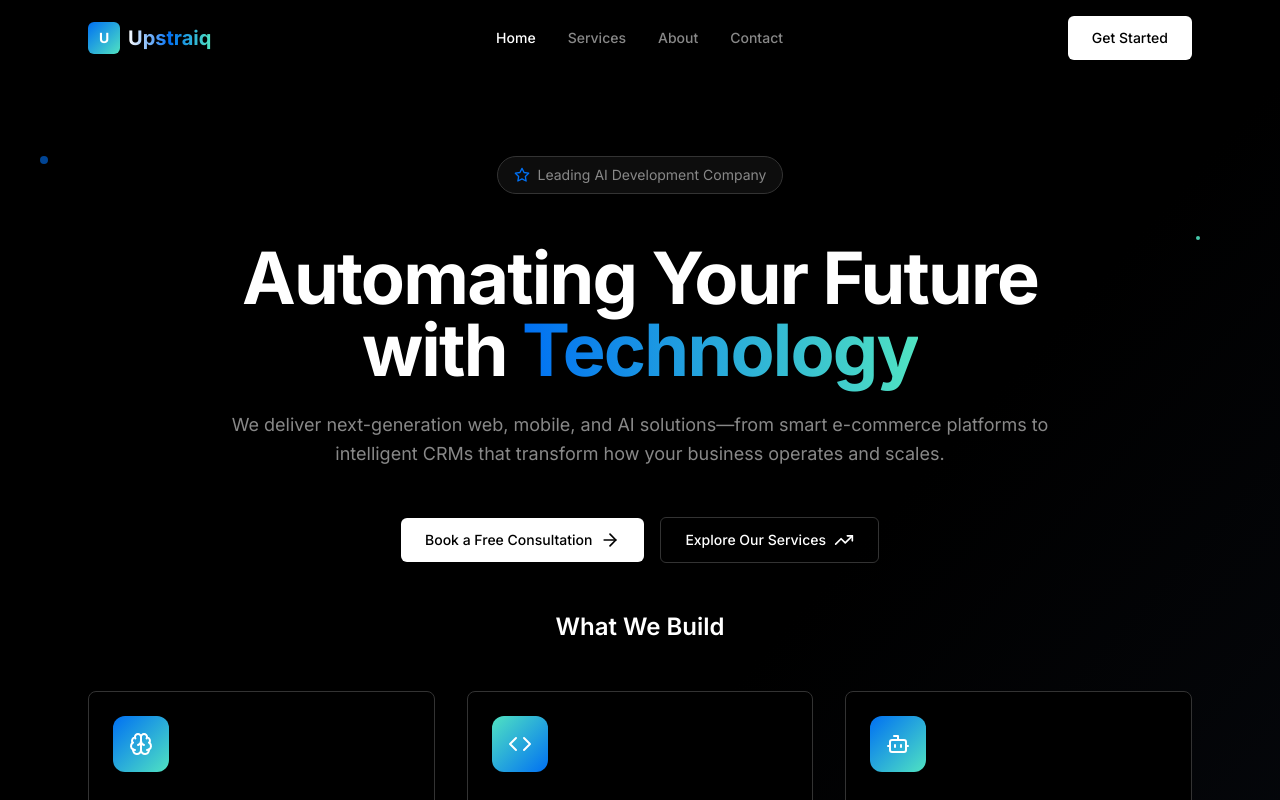
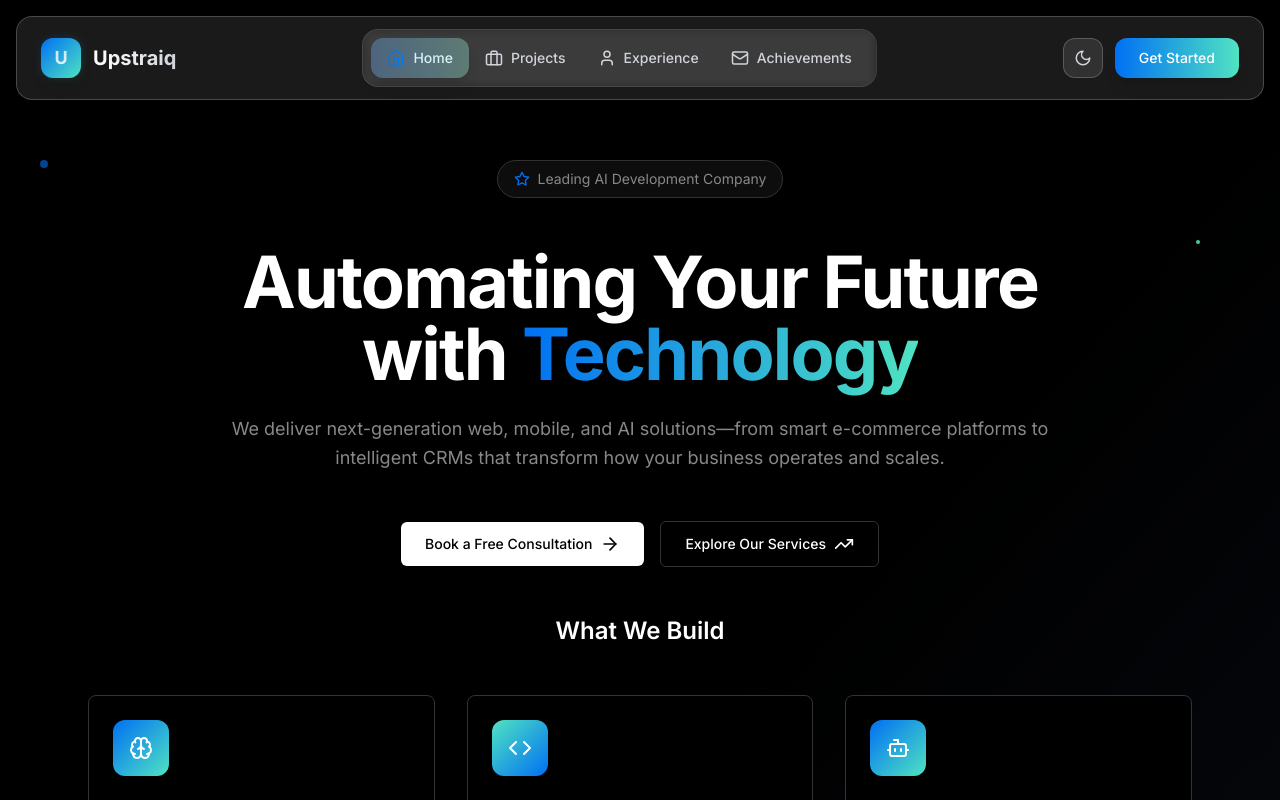
Before and after one commit to ASHUTOSH2224/Company_Website, a React (Vite) app: page / in a window 1280 px wide. Shown: the top 800 px of the page. Built offline with nearby package versions, Linux system fonts and the light colour scheme.

Commit message:
modified the Header

```diff
--- a/src/App.tsx
+++ b/src/App.tsx
@@ -46,7 +46,7 @@ function App() {
   return (
     <div className="min-h-screen bg-black">
       <Header currentPage={currentPage} setCurrentPage={setCurrentPage} />
-      <main>
+      <main className="pt-20">
         {renderPage()}
       </main>
       <Footer currentPage={currentPage} setCurrentPage={setCurrentPage} />
--- a/src/components/Header.tsx
+++ b/src/components/Header.tsx
@@ -1,5 +1,5 @@
 import React, { useState, useEffect } from 'react';
-import { Menu, X } from 'lucide-react';
+import { Menu, X, Home, Briefcase, User, Mail, Moon, Sun } from 'lucide-react';
 
 interface HeaderProps {
   currentPage: string;
@@ -9,6 +9,7 @@ interface HeaderProps {
 export const Header: React.FC<HeaderProps> = ({ currentPage, setCurrentPage }) => {
   const [isMenuOpen, setIsMenuOpen] = useState(false);
   const [isScrolled, setIsScrolled] = useState(false);
+  const [darkMode, setDarkMode] = useState(true);
 
   useEffect(() => {
     const handleScroll = () => {
@@ -20,88 +21,162 @@ export const Header: React.FC<HeaderProps> = ({ currentPage, setCurrentPage }) =
   }, []);
 
   const navigationItems = [
-    { id: 'home', label: 'Home' },
-    { id: 'services', label: 'Services' },
-    { id: 'about', label: 'About' },
-    { id: 'contact', label: 'Contact' }
+    { id: 'home', label: 'Home', icon: Home },
+    { id: 'services', label: 'Projects', icon: Briefcase },
+    { id: 'about', label: 'Experience', icon: User },
+    { id: 'contact', label: 'Achievements', icon: Mail }
   ];
 
   return (
-    <header className="relative bg-black">
-      <div className="container-custom">
-        <div className="flex items-center justify-between py-4">
-          {/* Logo */}
+    <header className={`fixed top-0 left-0 right-0 z-50 transition-all duration-300 ${
+      isScrolled ? 'py-2' : 'py-4'
+    }`}>
+      <div className="container mx-auto px-4 max-w-7xl">
+        {/* Main Navigation Container */}
+        <div className={`relative backdrop-blur-lg bg-white/10 border border-white/20 rounded-2xl shadow-2xl transition-all duration-300 ${
+          isScrolled ? 'shadow-xl' : 'shadow-2xl'
+        }`}>
+          <div className="flex items-center justify-between px-6 py-3">
+
+            {/* Logo Section */}
             <div
               onClick={() => setCurrentPage('home')}
-            className="flex items-center gap-2 cursor-pointer group"
+              className="flex items-center gap-3 cursor-pointer group"
             >
-            <div className="w-8 h-8 bg-gradient-to-br from-[#0070f3] to-[#50e3c2] rounded-md flex items-center justify-center">
-              <span className="text-white font-bold text-sm">U</span>
+              <div className="relative">
+                <div className="w-10 h-10 bg-gradient-to-br from-[#0070f3] to-[#50e3c2] rounded-xl flex items-center justify-center shadow-lg group-hover:shadow-xl transition-all duration-300 group-hover:scale-110">
+                  <span className="text-white font-bold text-lg">U</span>
                 </div>
-            <span className="text-xl font-bold gradient-text">Upstraiq</span>
+                <div className="absolute inset-0 bg-gradient-to-br from-[#0070f3] to-[#50e3c2] rounded-xl opacity-20 group-hover:opacity-40 transition-opacity duration-300 blur-sm"></div>
+              </div>
+              <span className="text-xl font-bold bg-gradient-to-r from-white to-gray-300 bg-clip-text text-transparent group-hover:from-[#0070f3] group-hover:to-[#50e3c2] transition-all duration-300">
+                Upstraiq
+              </span>
             </div>
 
             {/* Desktop Navigation */}
-          <nav className="hidden md:flex items-center gap-8">
-            {navigationItems.map((item) => (
+            <nav className="hidden md:flex items-center">
+              <div className="flex items-center bg-white/5 backdrop-blur-sm rounded-2xl p-2 border border-white/10">
+                {navigationItems.map((item, index) => {
+                  const Icon = item.icon;
+                  const isActive = currentPage === item.id;
+
+                  return (
                     <button
                       key={item.id}
                       onClick={() => setCurrentPage(item.id)}
-                className={`nav-link ${currentPage === item.id ? 'active' : ''}`}
+                      className={`group relative flex items-center gap-2 px-4 py-2.5 rounded-xl transition-all duration-300 ${
+                        isActive
+                          ? 'bg-white/20 text-white shadow-lg'
+                          : 'text-gray-300 hover:text-white hover:bg-white/10'
+                      }`}
                     >
-                {item.label}
+                      <Icon
+                        size={18}
+                        className={`transition-all duration-300 ${
+                          isActive ? 'text-[#0070f3]' : 'group-hover:text-[#0070f3]'
+                        }`}
+                      />
+                      <span className="font-medium text-sm">{item.label}</span>
+
+                      {/* Active indicator */}
+                      {isActive && (
+                        <div className="absolute inset-0 bg-gradient-to-r from-[#0070f3]/20 to-[#50e3c2]/20 rounded-xl"></div>
+                      )}
                     </button>
-            ))}
+                  );
+                })}
+              </div>
             </nav>
 
+            {/* Right Side Actions */}
+            <div className="hidden md:flex items-center gap-3">
+              {/* Theme Toggle */}
+              <button
+                onClick={() => setDarkMode(!darkMode)}
+                className="p-2.5 rounded-xl bg-white/10 border border-white/20 hover:bg-white/20 transition-all duration-300 group"
+              >
+                {darkMode ? (
+                  <Moon size={18} className="text-gray-300 group-hover:text-white transition-colors" />
+                ) : (
+                  <Sun size={18} className="text-gray-300 group-hover:text-white transition-colors" />
+                )}
+              </button>
+
               {/* CTA Button */}
-          <div className="hidden md:flex items-center gap-4">
               <button
                 onClick={() => setCurrentPage('contact')}
-              className="btn-primary"
+                className="relative px-6 py-2.5 bg-gradient-to-r from-[#0070f3] to-[#50e3c2] rounded-xl text-white font-medium text-sm shadow-lg hover:shadow-xl transition-all duration-300 hover:scale-105 group overflow-hidden"
               >
-              Get Started
+                <span className="relative z-10">Get Started</span>
+                <div className="absolute inset-0 bg-gradient-to-r from-[#50e3c2] to-[#0070f3] opacity-0 group-hover:opacity-100 transition-opacity duration-300"></div>
               </button>
             </div>
 
             {/* Mobile Menu Button */}
             <button
               onClick={() => setIsMenuOpen(!isMenuOpen)}
-            className="md:hidden p-2 text-white hover:text-[#0070f3] transition-colors"
+              className="md:hidden p-2.5 rounded-xl bg-white/10 border border-white/20 hover:bg-white/20 transition-all duration-300"
             >
-            {isMenuOpen ? <X size={24} /> : <Menu size={24} />}
+              {isMenuOpen ? (
+                <X size={20} className="text-white" />
+              ) : (
+                <Menu size={20} className="text-white" />
+              )}
             </button>
           </div>
 
           {/* Mobile Menu */}
           {isMenuOpen && (
-          <div className="md:hidden border-t border-[#333] py-4">
-            <nav className="flex flex-col gap-4">
-              {navigationItems.map((item) => (
+            <div className="md:hidden border-t border-white/10 p-4">
+              <nav className="space-y-2">
+                {navigationItems.map((item) => {
+                  const Icon = item.icon;
+                  const isActive = currentPage === item.id;
+
+                  return (
                     <button
                       key={item.id}
                       onClick={() => {
                         setCurrentPage(item.id);
                         setIsMenuOpen(false);
                       }}
-                  className={`nav-link text-left ${currentPage === item.id ? 'active' : ''}`}
+                      className={`w-full flex items-center gap-3 px-4 py-3 rounded-xl transition-all duration-300 ${
+                        isActive
+                          ? 'bg-white/20 text-white'
+                          : 'text-gray-300 hover:text-white hover:bg-white/10'
+                      }`}
                     >
-                  {item.label}
+                      <Icon size={18} className={isActive ? 'text-[#0070f3]' : ''} />
+                      <span className="font-medium">{item.label}</span>
                     </button>
-              ))}
+                  );
+                })}
+
+                <div className="pt-4 space-y-2">
+                  <button
+                    onClick={() => setDarkMode(!darkMode)}
+                    className="w-full flex items-center gap-3 px-4 py-3 rounded-xl bg-white/10 border border-white/20 text-gray-300 hover:text-white hover:bg-white/20 transition-all duration-300"
+                  >
+                    {darkMode ? <Moon size={18} /> : <Sun size={18} />}
+                    <span className="font-medium">Theme</span>
+                  </button>
+
                   <button
                     onClick={() => {
                       setCurrentPage('contact');
                       setIsMenuOpen(false);
                     }}
-                className="btn-primary mt-4"
+                    className="w-full px-4 py-3 bg-gradient-to-r from-[#0070f3] to-[#50e3c2] rounded-xl text-white font-medium shadow-lg hover:shadow-xl transition-all duration-300"
                   >
                     Get Started
                   </button>
+                </div>
               </nav>
             </div>
           )}
         </div>
+      </div>
     </header>
   );
 };
--- a/src/index.css
+++ b/src/index.css
@@ -105,6 +105,29 @@
 
 .section-padding {
   @apply py-20;
+}
+
+/* Glassmorphism */
+.glass {
+  backdrop-filter: blur(16px);
+  -webkit-backdrop-filter: blur(16px);
+  background: rgba(255, 255, 255, 0.1);
+  border: 1px solid rgba(255, 255, 255, 0.2);
+}
+
+.glass-dark {
+  backdrop-filter: blur(16px);
+  -webkit-backdrop-filter: blur(16px);
+  background: rgba(0, 0, 0, 0.4);
+  border: 1px solid rgba(255, 255, 255, 0.1);
+}
+
+.glass-navbar {
+  backdrop-filter: blur(20px);
+  -webkit-backdrop-filter: blur(20px);
+  background: linear-gradient(135deg, rgba(255, 255, 255, 0.1), rgba(255, 255, 255, 0.05));
+  border: 1px solid rgba(255, 255, 255, 0.2);
+  box-shadow: 0 8px 32px 0 rgba(31, 38, 135, 0.37);
 }
 
 /* Animations */
```
Also changed, not shown: src/pages/About.tsx (+12 -12 lines). Lines whose indentation alone changed are shown as unchanged.
